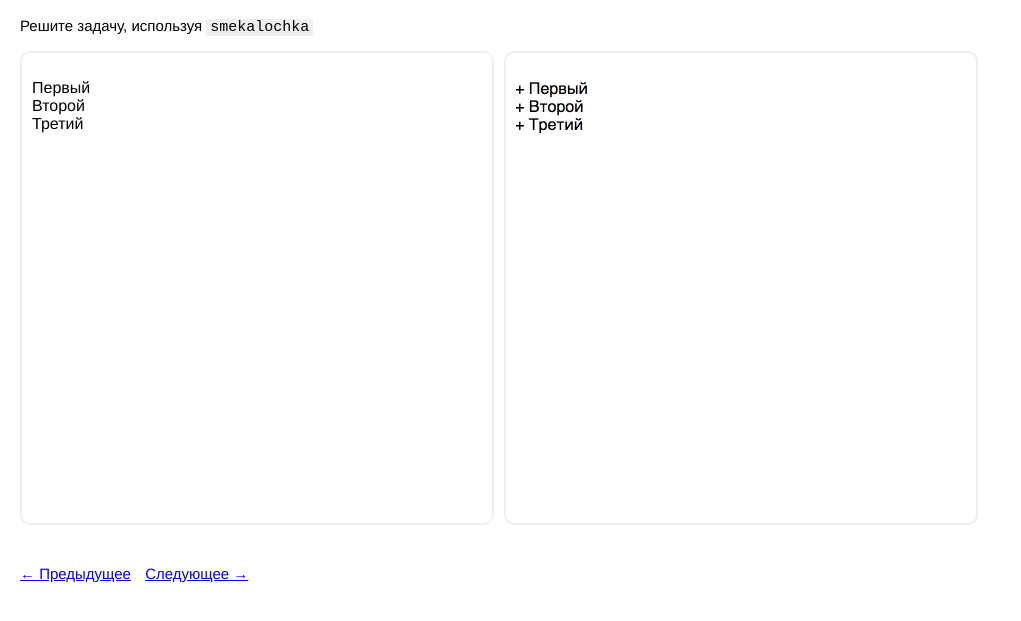
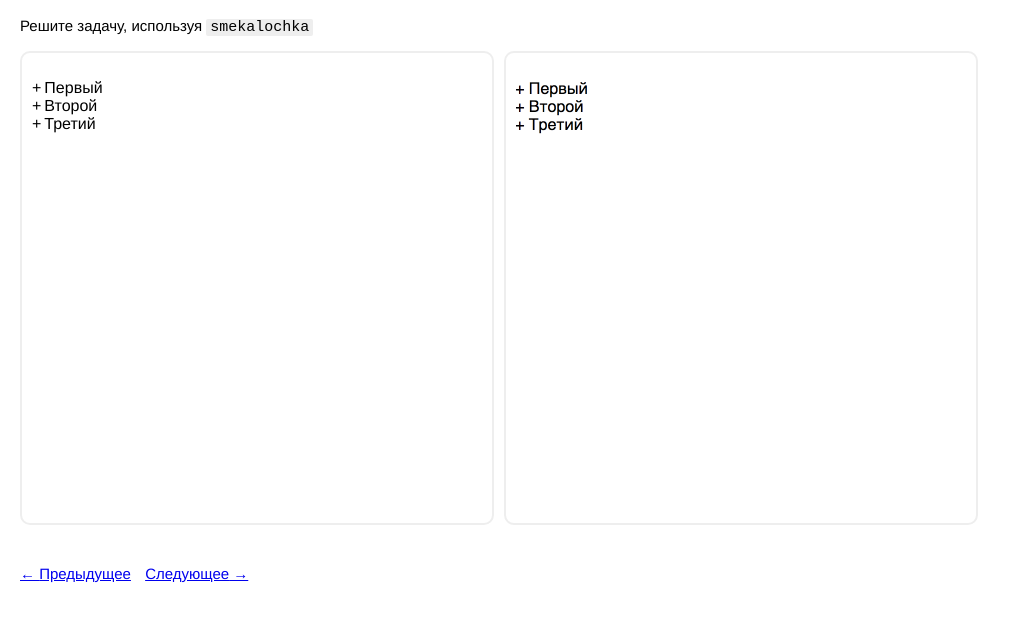
Before and after one commit to geekorn/coursera_frontend, a plain HTML site: page 2-HTML_1/week-1_selectors/tasks/14.html in a window 1280 px wide. Shown: the part 57-678 px from the top of the page, without its empty margins (0-1021 px from the left). Drawn offline with Linux system fonts and the light colour scheme.

Commit message:
done 14 task

```diff
--- a/2-HTML_1/week-1_selectors/tasks/14.html
+++ b/2-HTML_1/week-1_selectors/tasks/14.html
@@ -13,6 +13,11 @@
         <main class="global-results">
             <style>
                 /* ваш код здесь... */
+                li:before {
+                    content: '+';
+                    display: inline;
+                    margin-right: 3px;
+                }
             </style>
 
             <section class="global-result">
```
